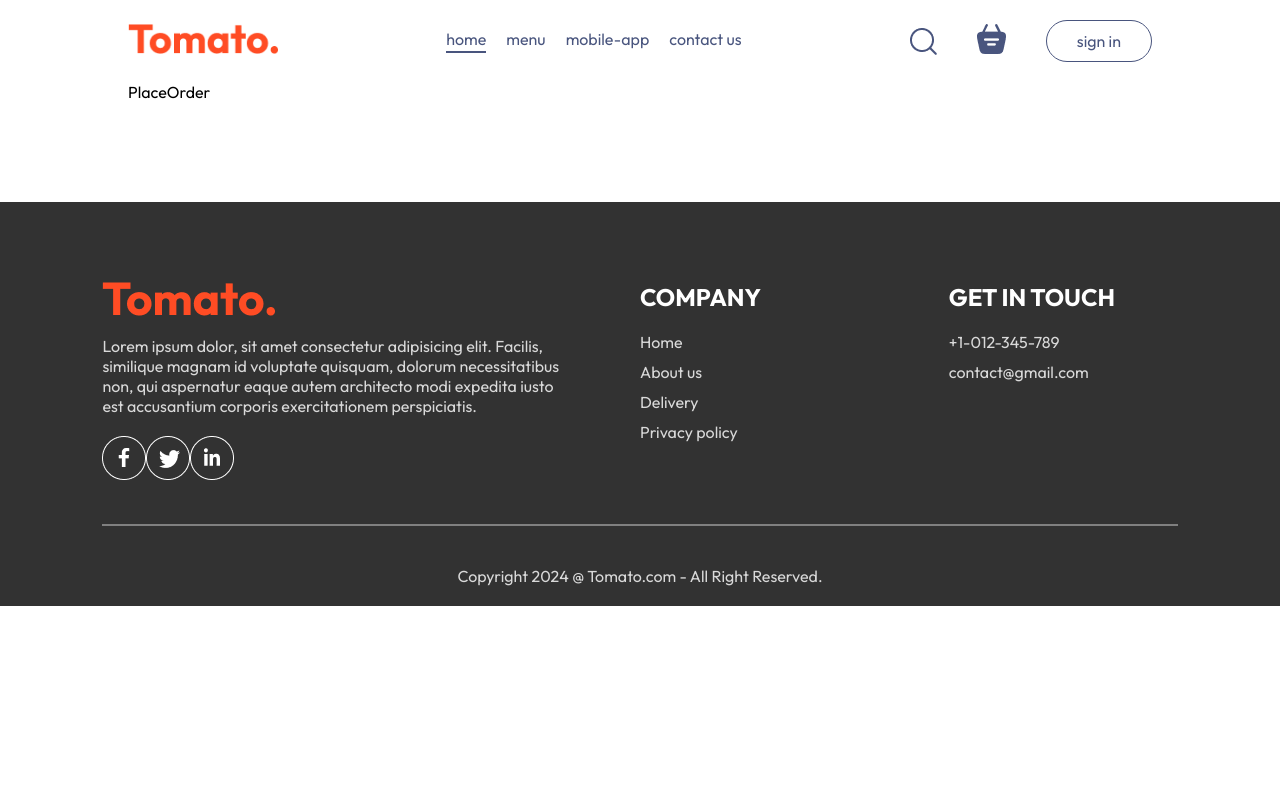
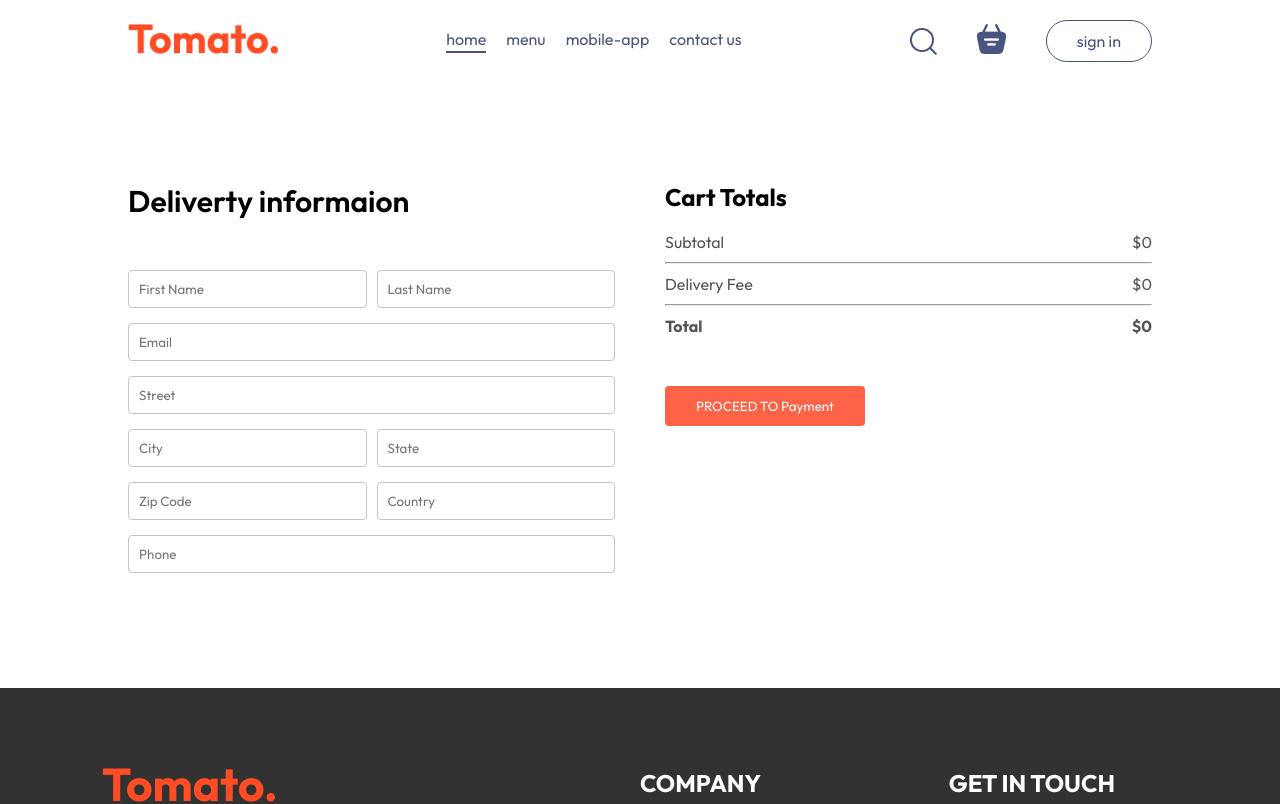
Before and after one commit to Arosh-Upathilak/E-Commernce, a React (Create React App) app in the folder forntend/: page /order in a window 1280 px wide. Shown: the top 804 px of the page. Built offline with nearby package versions, Linux system fonts and the light colour scheme.

Commit message:
complete the front end

```diff
--- a/forntend/src/pages/Cart/Cart.jsx
+++ b/forntend/src/pages/Cart/Cart.jsx
@@ -1,10 +1,11 @@
 import React, { useContext } from 'react';
 import './Cart.css';
 import { StoreContext } from '../../contex/StoreContext';
+import {useNavigate} from 'react-router-dom'
 
 const Cart = () => {
-  const { cartItem, food_list, removeFromCart ,getTocartTotal} = useContext(StoreContext);
-
+    const { cartItem, food_list, removeFromCart ,getTocartTotal} = useContext(StoreContext);
+    const navigate = useNavigate();
   return (
     <div className='cart'>
       <div className="cart-item">
@@ -48,15 +49,15 @@
             <hr />
             <div className="cart-total-displays">
               <p>Delivery Fee</p>
-              <p>${2}</p>
+              <p>${getTocartTotal()!==0?2:0}</p>
             </div>
             <hr />
             <div className="cart-total-displays">
               <b>Total</b>
-              <b>${getTocartTotal()+2}</b>
+              <b>${getTocartTotal()!==0?getTocartTotal()+2:0}</b>
             </div>
           </div>
-          <button>PROCEED TO CHECKOUT</button>
+          <button onClick={()=>navigate('/order')}>PROCEED TO CHECKOUT</button>
         </div>
         <div className="cart-promocode">
           <div>
--- a/forntend/src/pages/PlaceOrder/PlaceOrder.css
+++ b/forntend/src/pages/PlaceOrder/PlaceOrder.css
@@ -0,0 +1,40 @@
+.place-order{
+    display: flex;
+    align-items: start;
+    justify-content: space-between;
+    gap:50px;
+    margin-top: 100px;
+}
+
+.place-order-left{
+    width:100%;
+    max-width: max(30%,500px);
+}
+
+.place-order-left .title{
+    font-size: 30px;
+    font-weight: 600;
+    margin-bottom: 50px;
+}
+
+.place-order-left input{
+    margin-bottom: 15px;
+    width: 100%;
+    padding: 10px;
+    border: 1px solid #c5c5c5;
+    border-radius: 4px;
+    outline-color: tomato;
+}
+
+.place-order-left .multi-fields{
+    display: flex;
+    gap: 10px;
+}
+.place-order-right{
+    width: 100%;
+    max-width: max(40%,500px);
+}
+
+.place-order .cart-total button{
+    margin-top: 30px;
+}
--- a/forntend/src/pages/PlaceOrder/PlaceOrder.jsx
+++ b/forntend/src/pages/PlaceOrder/PlaceOrder.jsx
@@ -1,9 +1,53 @@
-import React from 'react';
+import React , { useContext } from 'react';
 import './PlaceOrder.css';
+import { StoreContext } from '../../contex/StoreContext';
+
 
 const PlaceOrder = () => {
+  const { getTocartTotal} = useContext(StoreContext);
   return (
-    <div>PlaceOrder</div>
+    <form action="" className='place-order'>
+      <div className="place-order-left">
+        <p className="title">Deliverty informaion</p>
+        <div className="multi-fields">
+          <input type="text" placeholder='First Name' />
+          <input type="text" placeholder='Last Name' />
+        </div>
+        <input type="email" placeholder='Email' />
+        <input type="text" placeholder='Street' />
+        <div className="multi-fields">
+          <input type="text" placeholder='City' />
+          <input type="text" placeholder='State' />
+        </div>
+        <div className="multi-fields">
+          <input type="text" placeholder='Zip Code' />
+          <input type="text" placeholder='Country' />
+        </div>
+        <input type="text" placeholder='Phone' />
+      </div>
+      <div className="place-order-right">
+        <div className="cart-total">
+          <h2>Cart Totals</h2>
+          <div>
+            <div className="cart-total-displays">
+              <p>Subtotal</p>
+              <p>${getTocartTotal()}</p>
+            </div>
+            <hr />
+            <div className="cart-total-displays">
+              <p>Delivery Fee</p>
+              <p>${getTocartTotal()!==0?2:0}</p>
+            </div>
+            <hr />
+            <div className="cart-total-displays">
+              <b>Total</b>
+              <b>${getTocartTotal()!==0?getTocartTotal() + 2:0}</b>
+            </div>
+          </div>
+          <button>PROCEED TO Payment</button>
+        </div>
+      </div>
+    </form>
   )
 }
 
```
